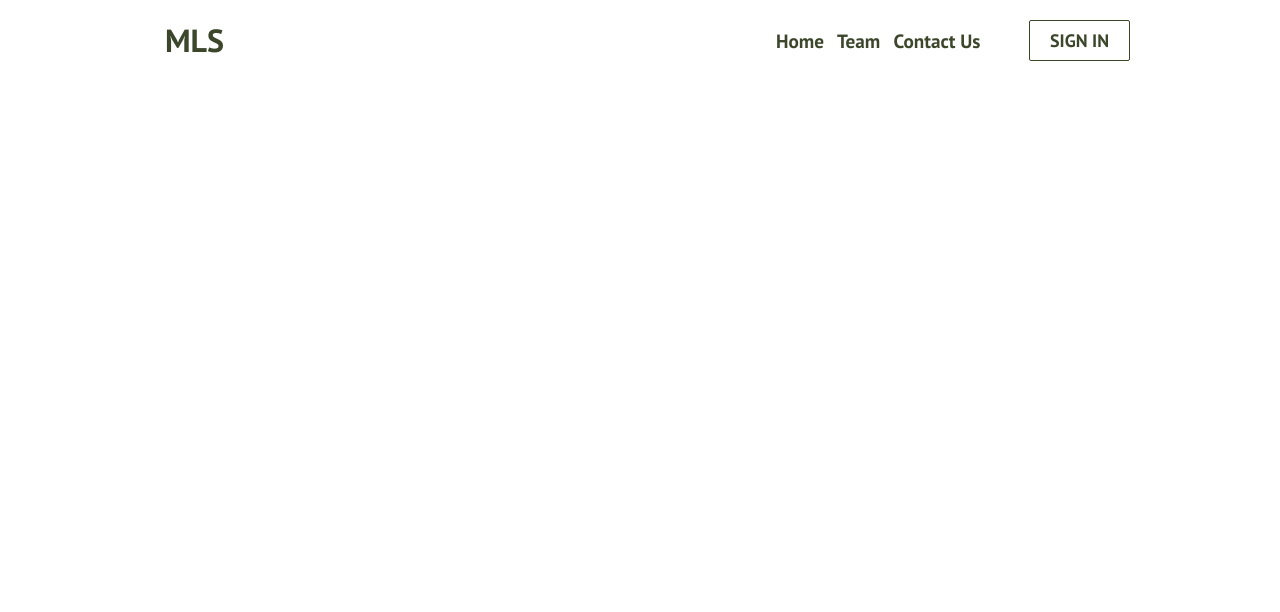
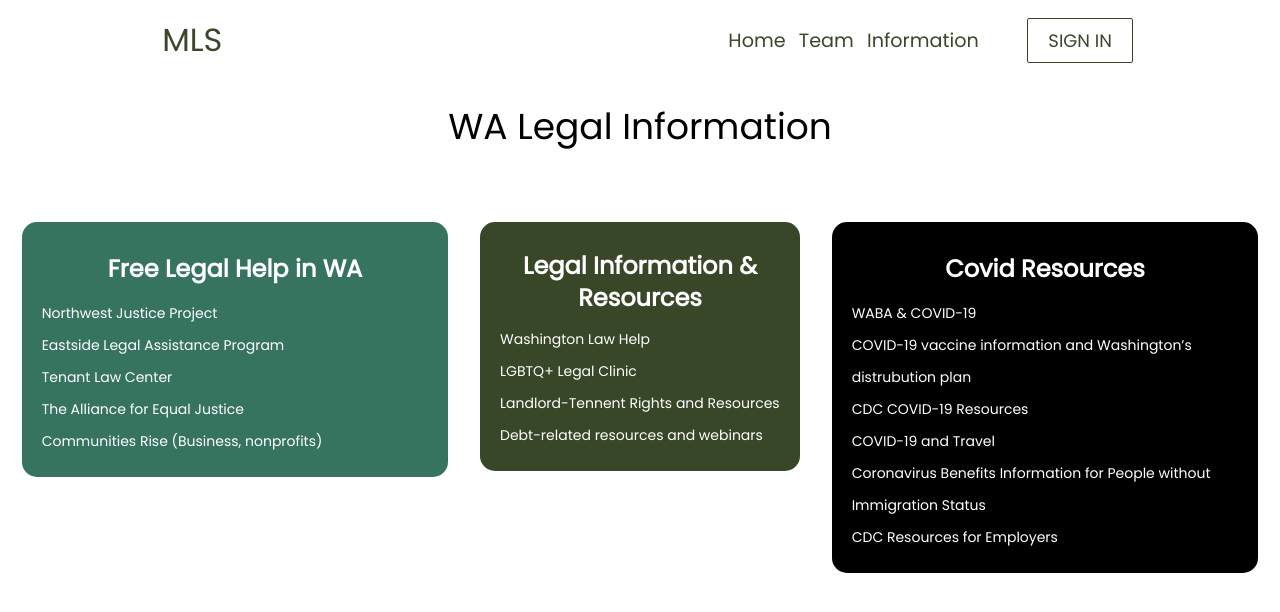
Before and after one commit to matchlawstudent/matchlawstudent, a React (Create React App) app: page /information in a window 1280 px wide. Shown: the top 612 px of the page. Built offline with nearby package versions, Linux system fonts and the light colour scheme.

Commit message:
add team/info page

```diff
--- a/public/index.html
+++ b/public/index.html
@@ -15,6 +15,8 @@
       href="https://fonts.googleapis.com/css2?family=PT+Sans:wght@700&display=swap"
       rel="stylesheet"
     />
+    <link href="https://fonts.googleapis.com/css2?family=Poppins&display=swap" rel="stylesheet">
+
     <!--
       manifest.json provides metadata used when your web app is installed on a
       user's mobile device or desktop. See https://developers.google.com/web/fundamentals/web-app-manifest/
--- a/src/App.css
+++ b/src/App.css
@@ -2,7 +2,7 @@
     box-sizing: border-box;
     margin: 0;
     padding: 0;
-    font-family: "PT Sans", sans-serif;
+    font-family: "Poppins";
 }
 
 .home,
--- a/src/App.js
+++ b/src/App.js
@@ -6,6 +6,7 @@ import Home from "./components/pages/home.js";
 // import Information from "./components/pages/Information";
 import Team from './components/pages/TeamPage/Team.js';
 import Contact from "./components/pages/Contact";
+import Information from "./components/pages/InformationPage/Information";
 
 function App() {
     return (
@@ -14,7 +15,7 @@ function App() {
                 <Navbar />
                 <Switch>
                     <Route path="/" exact component={Home} />
-                    {/* <Route path="/information" component={Information} /> */}
+                    <Route path="/information" component={Information} />
                     <Route path="/team" component={Team} />
                     <Route path="/contect" component={Contact} />
                 </Switch>
--- a/src/components/Navbar.js
+++ b/src/components/Navbar.js
@@ -58,7 +58,7 @@ function Navbar() {
                                 Team
                             </Link>
                         </li>
-
+{/*
                         <li className="nav-item">
                             <Link
                                 to="/services"
@@ -66,6 +66,15 @@ function Navbar() {
                                 onClick={closeMobileMenu}
                             >
                                 Contact Us
+                            </Link>
+                        </li> */}
+                        <li className="nav-item">
+                            <Link
+                                to="/information"
+                                className="nav-links"
+                                onClick={closeMobileMenu}
+                            >
+                                Information
                             </Link>
                         </li>
 
--- /dev/null
+++ b/src/components/pages/InformationPage/Information.css
@@ -0,0 +1,42 @@
+.info-grid {
+    color: white;
+    padding: 20px;
+    text-align: left;
+    border-radius: 15px;
+    line-height: 2em;
+}
+
+#info-grid-one {
+    background: #367460;
+    margin: 10px;
+}
+
+#info-grid-two {
+    background: #384728;
+    margin: 10px;
+}
+
+#info-grid-three {
+    background: #000000;
+    margin: 10px;
+}
+
+.link-style {
+    text-decoration: none;
+    color: white;
+    font-size: 14px;
+}
+
+.title {
+    margin: 3%;
+    text-align: center;
+}
+
+.info-header {
+    margin-bottom: 3%;
+    font-style: normal;
+    font-weight: 400;
+    font-size: 36px;
+    color: black;
+    padding: 1.5%;
+}
--- /dev/null
+++ b/src/components/pages/InformationPage/Information.js
@@ -0,0 +1,39 @@
+import React from 'react';
+import { Grid, } from '@material-ui/core'
+import IconButton from '@material-ui/core/IconButton'
+import './Information.css';
+import Resources from '../../../static/resources';
+
+
+
+export default function Information() {
+  return (
+    <div className="root">
+      <h1 className="info-header">WA Legal Information</h1>
+      <Grid container spacing={0} container
+        direction="row"
+        justify="space-evenly"
+        alignItems="flex-start"
+        style={{marginBottom: "20px"}}>
+        <Grid item xs={12} sm={4} className="info-grid" id="info-grid-one">
+            <h2 className="title">Free Legal Help in WA</h2>
+            {Resources.freeLegalHelp.map((resource) => (
+              <p key={resource.text} ><a  href={resource.link} className="link-style" target="_blank">{resource.text}</a></p>
+            ))}
+        </Grid>
+        <Grid item xs={12} sm={3} className="info-grid" id="info-grid-two">
+            <h2 className="title">Legal Information & Resources</h2>
+            {Resources.legalInfo.map((resource) => (
+              <p key={resource.text} ><a href={resource.link} className="link-style" target="_blank">{resource.text}</a></p>
+            ))}
+        </Grid>
+        <Grid item xs={12} sm={4} className="info-grid" id="info-grid-three">
+            <h2 className="title">Covid Resources</h2>
+            {Resources.covidInfo.map((resource) => (
+              <p key={resource.text}><a  href={resource.link} className="link-style" target="_blank">{resource.text}</a></p>
+            ))}
+        </Grid>
+      </Grid>
+    </div>
+  );
+}
--- a/src/components/pages/TeamPage/Team.css
+++ b/src/components/pages/TeamPage/Team.css
@@ -7,13 +7,21 @@
 }
 
 .team-header {
-    margin: 3%;
+    margin-bottom: 3%;
     font-style: normal;
     font-weight: 400;
     font-size: 36px;
+    color: black;
+    padding: 1.5%;
 }
 
 .root {
     text-align: center;
-    height: 100h;
 }
+
+.team-text {
+    margin-left: 10%;
+    margin-right: 10%;
+    text-align: left;
+    font-size: 12px;
+}
--- a/src/components/pages/TeamPage/Team.js
+++ b/src/components/pages/TeamPage/Team.js
@@ -21,15 +21,16 @@ export default function Team() {
         {TeamData.teamData.map((member) => (
           <Grid item xs={12} sm={4} className="person" style={{marginBottom: "50px"}} key={member.name}>
             <Avatar src={member.image} className="avatar" style={{width: "150px", height: "150px"}}></Avatar>
-            <p style={{marginLeft: "10%", marginRight: "10%", textAlign: "left"}}>
-            <span style={{fontWeight: "bold"}}>{member.name}</span>
+            <p className="team-text">
+            <span style={{fontWeight: "bold", fontSize: "15px"}}>{member.name}</span>
             <a href={member.linkedin} target="_blank">
               <IconButton variant="link" color="primary" component="span" >
                 <LinkedInIcon style={{fontSize: "20px", }}/>
               </IconButton>
             </a>
             <br></br><br></br>
-            {member.bio}</p>
+              {member.bio}
+            </p>
           </Grid>
         ))}
       </Grid>
--- /dev/null
+++ b/src/static/resources.js
@@ -0,0 +1,68 @@
+export default {
+    freeLegalHelp: [
+        {
+            text: "Northwest Justice Project",
+            link: "https://nwjustice.org/"
+        },
+        {
+            text: "Eastside Legal Assistance Program",
+            link: "https://www.elap.org/"
+        },
+        {
+            text: "Tenant Law Center",
+            link: "https://ccsww.org/get-help/specialized-services/tenant-law-center/"
+        },
+        {
+            text: "The Alliance for Equal Justice",
+            link: "http://allianceforequaljustice.org/"
+        },
+        {
+            text: "Communities Rise (Business, nonprofits)",
+            link: "https://communities-rise.org/"
+        },
+    ],
+    legalInfo: [
+        {
+            text: "Washington Law Help",
+            link: "https://www.washingtonlawhelp.org/"
+        },
+        {
+            text: "LGBTQ+ Legal Clinic",
+            link: "https://www.qlawfoundation.org/lgbtq-legal-clinic.html"
+        },
+        {
+            text: "Landlord-Tennent Rights and Resources",
+            link: "https://www.atg.wa.gov/residential-landlord-tenant-resources"
+        },
+        {
+            text: "Debt-related resources and webinars",
+            link: "https://www.debt.com/webinars/"
+        },
+    ],
+    covidInfo: [
+        {
+            text: "WABA & COVID-19",
+            link: "https://www.washingtonaba.org/"
+        },
+        {
+            text: "COVID-19 vaccine information and Washington’s distrubution plan",
+            link: "https://www.doh.wa.gov/Emergencies/COVID19/VaccineInformation/DistributionPlan"
+        },
+        {
+            text: "CDC COVID-19 Resources",
+            link: "https://www.cdc.gov/coronavirus/2019-ncov/communication/print-resources.html?Sort=Date%3A%3Adesc"
+        },
+        {
+            text: "COVID-19 and Travel",
+            link: "https://www.cdc.gov/coronavirus/2019-ncov/travelers/map-and-travel-notices.html"
+        },
+        {
+            text: "Coronavirus Benefits Information for People without Immigration Status",
+            link: "https://www.washingtonlawhelp.org/resource/coronavirus-benefits-information-for-people-without-immigration-status"
+        },
+        {
+            text: "CDC Resources for Employers",
+            link: "https://www.cdc.gov/coronavirus/2019-ncov/community/workplaces-businesses/index.html"
+        },
+    ]
+};
```
